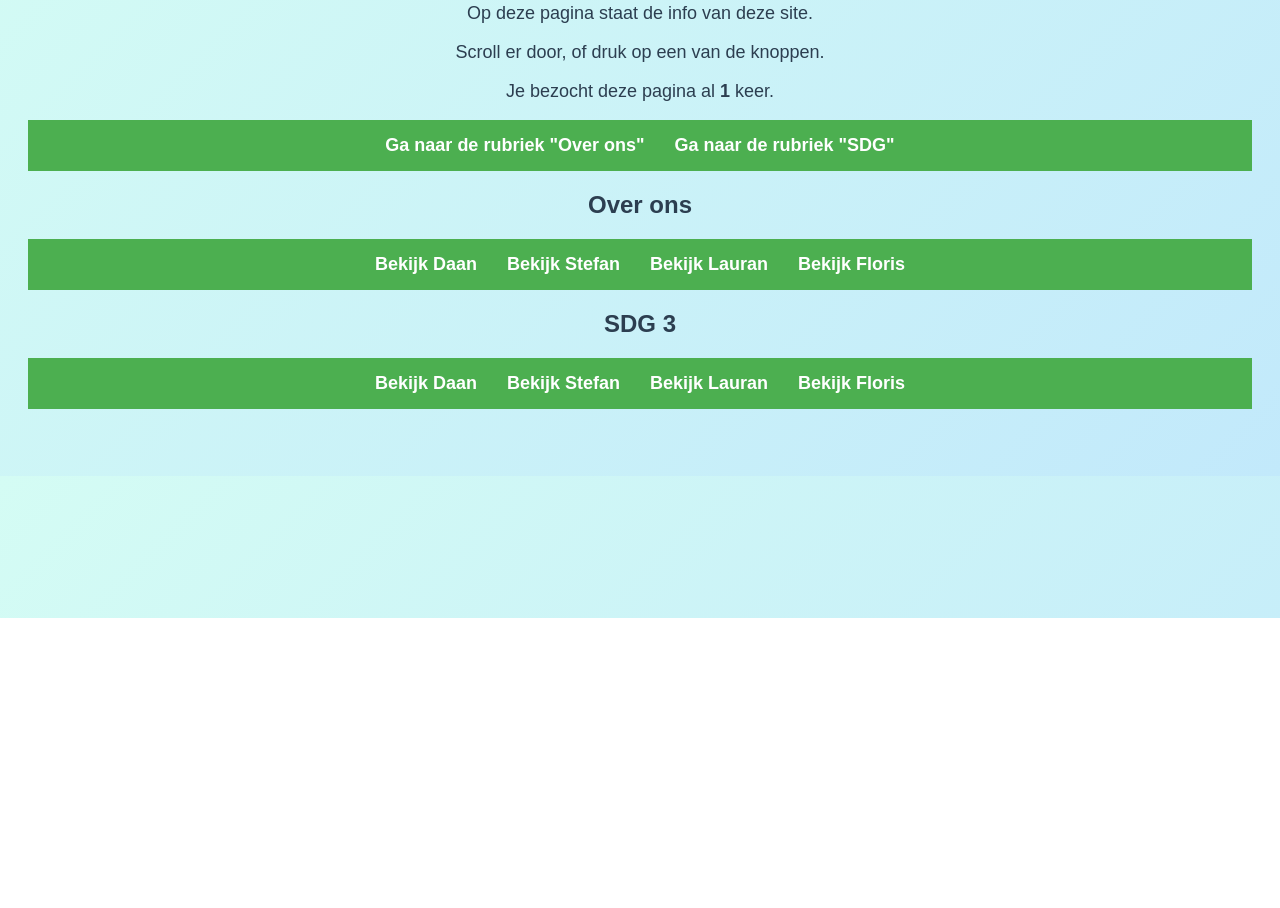
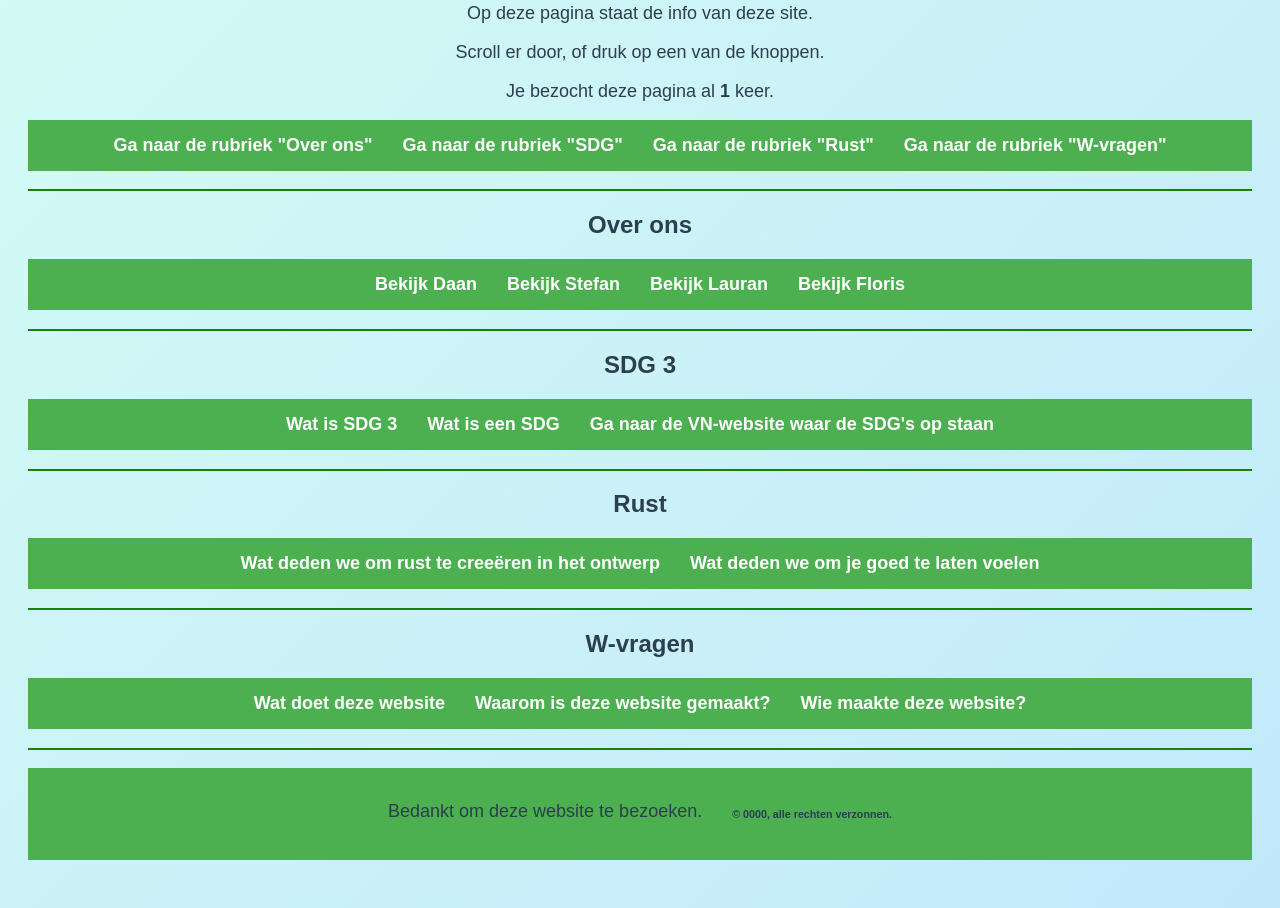
Before and after one commit to laurancalliauw-creator/Leefgezond, a plain HTML site: page info.html in a window 1280 px wide. Shown: the part 182-1090 px from the top of the page. Before the commit the page ends 800 px from the top, so only its background shows below. Drawn offline with Linux system fonts and the light colour scheme.

Commit message:
Update info.html

```diff
--- a/info.html
+++ b/info.html
@@ -4,16 +4,18 @@
   <meta charset="UTF-8">
   <title>Info</title>
   <link rel="stylesheet" href="styles.css">
-<style>
-
-</style>
+  <style>
+    img{
+        width: 500px;
+    }
+  </style>
 </head>
 <body>
   <nav>
     <a href="index.html">Home</a>
     <a href="compliment.html">Compliment</a>
     <a href="game.html">Spelletje</a>
-    <a href="info.html">Info</a>
+    <a href="chatbot.html">Chatbot</a>
   </nav>
   <h1>Info</h1>
   <p>Op deze pagina staat de info van deze site.</p>
@@ -22,7 +24,13 @@
   <nav>
     <a onclick="gaNaar('ons')">Ga naar de rubriek "Over ons"</a>
     <a onclick="gaNaar('SDG')">Ga naar de rubriek "SDG"</a>
+    <a onclick="gaNaar('Rust')">Ga naar de rubriek "Rust"</a>
+    <a onclick="gaNaar('ABC')">Ga naar de rubriek "W-vragen"</a>
   </nav>
+  <div>
+    <p></p>
+  </div>
+  <div style="width: 100; height: 1;border: 1px solid rgb(26, 128, 8);"></div>
   <div id="ons">
     <h2>Over ons</h2>
     <nav>
@@ -34,18 +42,48 @@
     <h3 id="persoon"></h3>
     <p id="text"></p>
   </div>
-
+  <div style="width: 100; height: 1;border: 1px solid rgb(26, 128, 8);"></div>
   <div id="SDG">
     <h2>SDG 3</h2>
     <nav>
-      <a onclick="persoon('Daan')">Bekijk Daan</a>
-      <a onclick="persoon('Stefan')">Bekijk Stefan</a>
-      <a onclick="persoon('Lauran')">Bekijk Lauran</a>
-      <a onclick="persoon('Floris')">Bekijk Floris</a>
+      <a onclick="persoonB('SDG3')">Wat is SDG 3</a>
+      <a onclick="persoonB('Wat')">Wat is een SDG</a>
+      <a href="https://sdgs.un.org/goals">Ga naar de VN-website waar de SDG's op staan</a>
     </nav>
-    <h3 id="persoon"></h3>
-    <p id="text"></p>
+    <h3 id="persoonB"></h3>
+    <p id="textB"></p>
   </div>
+  <div style="width: 100; height: 1;border: 1px solid rgb(26, 128, 8);"></div>
+  <div id="Rust">
+    <h2>Rust</h2>
+    <nav>
+      <a onclick="persoonB('rust')">Wat deden we om rust te creeëren in het ontwerp</a>
+      <a onclick="persoonB('goed')">Wat deden we om je goed te laten voelen</a>
+    </nav>
+    <h3 id="persoonC"></h3>
+    <p id="textC"></p>
+  </div>
+  <div style="width: 100; height: 1;border: 1px solid rgb(26, 128, 8);"></div>
+  <div id="ABC">
+    <h2>W-vragen</h2>
+    <nav>
+      <a onclick="persoonB('watV')">Wat doet deze website</a>
+      <a onclick="persoonB('waaromV')">Waarom is deze website gemaakt?</a>
+      <a onclick="persoonB('wieV')">Wie maakte deze website?</a>
+    </nav>
+    <h3 id="persoonD"></h3>
+    <p id="textD"></p>
+  </div>
+  <div style="width: 100; height: 1;border: 1px solid rgb(26, 128, 8);"></div>
+  <div>
+    <p></p>
+  </div>
+  <footer>
+    <nav>
+      <p>Bedankt om deze website te bezoeken.</p>
+      <h6>&copy; 0000, alle rechten verzonnen.</h6>
+    </nav>
+  </footer>
 </body>
 <script>
   function gaNaar(plaats) {
@@ -68,6 +106,39 @@
       per.innerHTML = "Hallo, ik ben Daan. Ik programmeerde een stukje van deze website en ik ben 12 jaar. Hopelijk vind je rust op deze website.";
     }
   }
+  function persoonB(p) {
+    var per = document.getElementById("persoonB")
+    if (p == "SDG3") {
+      per.innerHTML = "Wat is SDG 3?";
+      per = document.getElementById("textB")
+      per.innerHTML = "SDG 3 is 'Mental Health & Welbeing', wat betekent 'Mentale gezondheid en welzijn'.";
+    } else if (p == "Wat") {
+      per.innerHTML = "Wat is een SDG?";
+      per = document.getElementById("textB")
+      per.innerHTML = "Een SDG staat voor 'Social Development Goal', dit zijn doelen die de VN voor zichzelf heeft opgesteld om de wereld te verbeteren.";
+    } else if (p == "rust") {
+      document.getElementById("persoonC").innerHTML = "Wat deden we om rust te creeëren in het ontwerp?";
+      per = document.getElementById("textC")
+      per.innerHTML = "We gebruikten rustige kleuren om rust te creeëren, we doen ook geen uiteenlopende dingen.";
+    } else if (p == "goed") {
+      document.getElementById("persoonC").innerHTML = "Wat deden we om rust te creeëren in het ontwerp?";
+      per = document.getElementById("textC")
+      per.innerHTML = "We maakten een chatbot die je gevoelens zo veel mogelijk probeert te begrijpen en je ermee te helpen of ze te helpen koesteren.";
+    } else if (p == "waaromV") {
+      document.getElementById("persoonD").innerHTML = "Waarom is deze website gemaakt?";
+      per = document.getElementById("textD")
+      per.innerHTML = "Deze website is gemaakt om je mentale gezondheid te verbeteren. Dit project is gestart in de klas, waar we de opdracht kregen van onze leerkracht (Meneer Valleays) om rond SDG 3 te werken. Dit is onze uitkomst.";
+    } else if (p == "watV") {
+      document.getElementById("persoonD").innerHTML = "Wat doet deze website?";
+      per = document.getElementById("textD")
+      per.innerHTML = "Deze website probeert je mentale gezondheid te verbeteren.";
+    } else if (p == "wieV") {
+      document.getElementById("persoonD").innerHTML = "Wie maakte deze website?";
+      per = document.getElementById("textD")
+      per.innerHTML = "Deze website is gemaakt door Stefan (logo-designer), Lauran (hoofdprogrammeur), Floris (presentatie-designer) en Daan (co-programmeur)";
+    }
+
+    }
   // 1. Haal de huidige waarde op uit localStorage
         let visits = localStorage.getItem('page_view_count');
 
```
